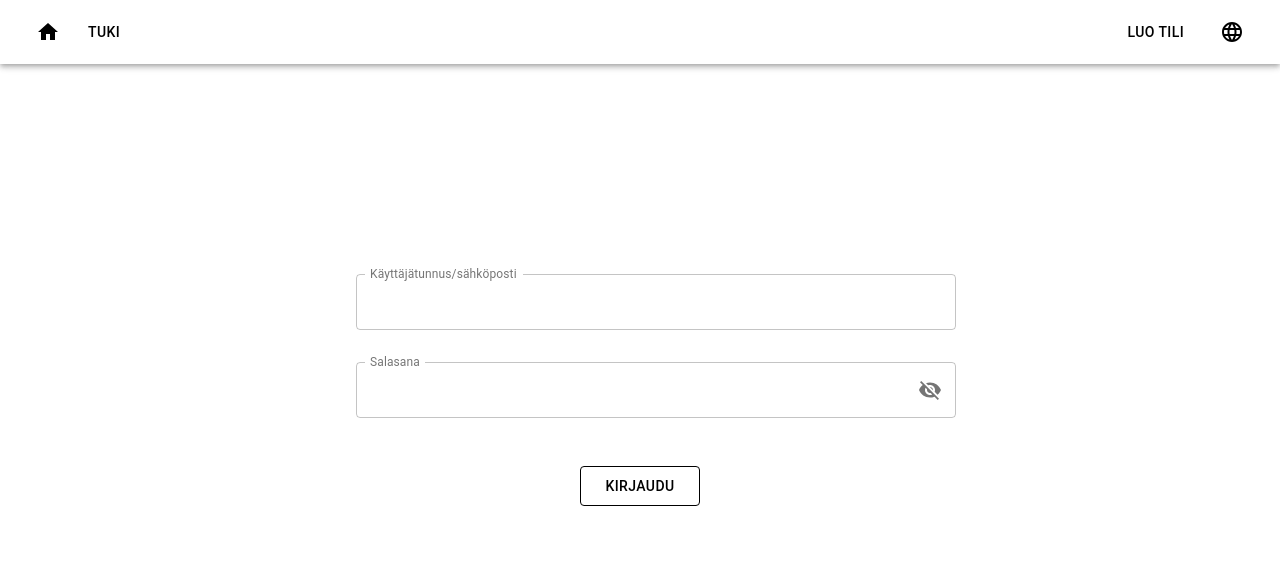
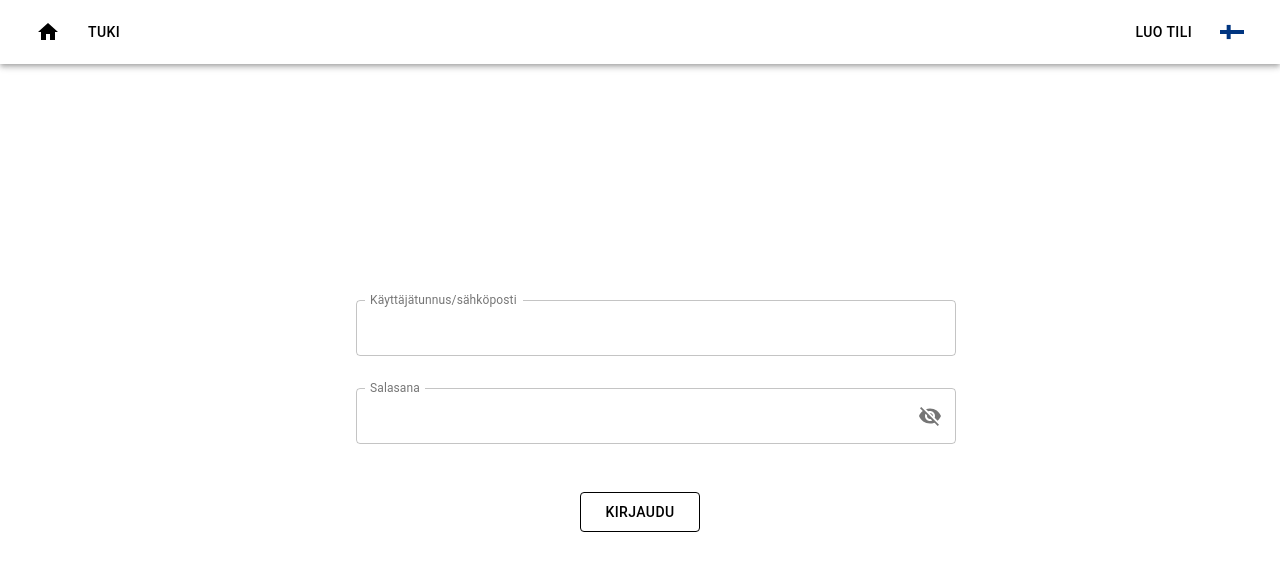
Before and after one commit to Markusstr/Kampus-liikkeessa, a React (Create React App) app in the folder frontend/: page /login in a window 1280 px wide. Shown: the top 570 px of the page. Built offline with nearby package versions, Linux system fonts and the light colour scheme.

Commit message:
Login handling

```diff
--- a/frontend/src/App.js
+++ b/frontend/src/App.js
@@ -18,9 +18,9 @@ function App() {
   const [loggedStatus, setLoggedStatus] = useState(false);
   const [currentPage, setCurrentPage] = useState("home");
 
-  function handleLogin() {
+  function handleLogin(boolean) {
     console.log("Successful function call.");
-    setLoggedStatus(!loggedStatus);
+    setLoggedStatus(boolean);
   }
   function handleCurrentPage(parameter1) {
     console.log("Successful function call.");
--- a/frontend/src/components/general/AppBar.js
+++ b/frontend/src/components/general/AppBar.js
@@ -5,8 +5,10 @@ import AppBar from '@material-ui/core/AppBar';
 import Toolbar from '@material-ui/core/Toolbar';
 import Button from '@material-ui/core/Button';
 import IconButton from '@material-ui/core/IconButton';
+import SvgIcon from '@material-ui/core/SvgIcon';
 import LanguageIcon from '@material-ui/icons/Language';
 import HomeIcon from '@material-ui/icons/Home';
+import Paper from '@material-ui/core/Paper';
 
 const useStyles = makeStyles(theme => ({
   root: {
@@ -16,16 +18,15 @@ const useStyles = makeStyles(theme => ({
   },
   languageButton: {
     color: "black",
+    marginLeft: theme.spacing(1),
   },
   login: {
     color: "black",
-    marginLeft: "auto",
-    marginRight: -12
+    marginLeft: theme.spacing(1),
   },
   make: {
     color: "black",
-    marginRight: theme.spacing(2),
-    marginLeft: theme.spacing(4),
+    marginLeft: theme.spacing(1),
   },
   support: {
     color: "black",
@@ -33,6 +34,7 @@ const useStyles = makeStyles(theme => ({
   },
   Home: {
     color: "black",
+    marginLeft: 0,
   },
   Logo: {
     position: 'absolute',
@@ -43,12 +45,90 @@ const useStyles = makeStyles(theme => ({
     color: 'white',
     position: "static",
   },
+  makeGOright: {
+    color: "black",
+    marginLeft: "auto",
+    marginRight: 0,
+  },
+  flagSize: {
+  },
 }));
+
+function ComponentCreate() {
+  const classes = useStyles();
+  return (
+  <Link to="/createAccount" className={classes.make}>
+    <Button color="inherit">Luo tili</Button>
+  </Link>)
+}
+
+function ComponentLogin() {
+  const classes = useStyles();
+  return (
+  <Link to="/login" className={classes.login}>
+    <Button color="inherit">Kirjaudu</Button>
+  </Link>)
+}
+
+function ComponentLanguage() {
+  const classes = useStyles();
+  return (
+
+    <IconButton className={classes.languageButton} color="inherit" aria-label="Language">
+      <SvgIcon viewBox="0 0 1800 1100">
+        <svg xmlns="http://www.w3.org/2000/svg" width="1800" height="1100">
+          <rect width="1800" height="1100" fill="#fff"/>
+          <rect width="1800" height="300" y="400" fill="#003580"/>
+          <rect width="300" height="1100" x="500" fill="#003580"/>
+        </svg>
+      </SvgIcon>
+    </IconButton>
+  );
+}
 
 
 export default function ButtonAppBar(props) {
 
   const classes = useStyles();
+  const handleLogout = () => {
+    props.setLoggedStatus(false);
+  }
+
+  function AppBarContent() {
+    if (props.loggedStatus) {
+      return (<Button
+        className={classes.login}
+        color="inherit"
+        onClick={() => {handleLogout()}}>
+        Kirjaudu ulos</Button>);
+    }
+    else {
+      if (props.currentPage.localeCompare("login")===0) {
+        return (
+          <div>
+            <ComponentCreate/>
+            <ComponentLanguage />
+          </div>
+        );
+      }
+      else if (props.currentPage.localeCompare("createAccount")===0) {
+        return (
+          <div>
+          <ComponentLogin />
+          <ComponentLanguage />
+          </div>);
+      }
+      else {
+        return(
+          <div>
+            <ComponentLogin />
+            <ComponentCreate />
+            <ComponentLanguage />
+          </div>
+        );
+      }
+    }
+  }
 
   return (
     <div className={classes.root}>
@@ -69,19 +149,9 @@ export default function ButtonAppBar(props) {
               <img src={`${process.env.PUBLIC_URL}/KampusLiikkessaLogo.svg`} />
             </IconButton>
           </Link>
-          {props.currentPage.localeCompare("login")===0 ? <p className={classes.login}></p> :
-            <Link to="/login" className={classes.login}>
-              <Button color="inherit">Kirjaudu</Button>
-            </Link>
-          }
-          {props.currentPage.localeCompare("createAccount")===0 ? <p className={classes.make}></p> :
-            <Link to="/createAccount" className={classes.make}>
-              <Button color="inherit">Luo tili</Button>
-            </Link>
-          }
-          <IconButton className={classes.languageButton} color="inherit" aria-label="Language">
-              <LanguageIcon />
-          </IconButton>
+          <div className={classes.makeGOright}>
+            <AppBarContent />
+          </div>
         </Toolbar>
       </AppBar>
     </div>
--- a/frontend/src/components/routes/about.js
+++ b/frontend/src/components/routes/about.js
@@ -25,7 +25,7 @@ export default function ButtonAppBar(props) {
 
   useEffect(() => {
     handlePage("support");
-  }, []);
+  }, [handlePage]);
 
   return (
     <div className={classes.root}>
--- a/frontend/src/components/routes/createAccount.js
+++ b/frontend/src/components/routes/createAccount.js
@@ -69,9 +69,11 @@ const useStyles = makeStyles(theme => ({
     },
 }));
 
+
 export default function Create(props) {
     const classes = useStyles();
     const handlePage = props.handleCurrentPage;
+
 
     useEffect(() => {
         handlePage("createAccount");
@@ -79,6 +81,7 @@ export default function Create(props) {
             return <Redirect to="/"/>
         }
     }, []);
+
 
     const [values, setValues] = useState({
         password: '',
@@ -102,6 +105,7 @@ export default function Create(props) {
     const handleClickPasswordCheck = () => {
         setValues({...values, showPasswordCheck: !values.showPasswordCheck});
     };
+
 
     return (
         <React.Fragment>
--- a/frontend/src/components/routes/login.js
+++ b/frontend/src/components/routes/login.js
@@ -63,6 +63,13 @@ export default function Login(props) {
         setValues({...values, showPassword: !values.showPassword});
     };
 
+    const handleLogin = () => {
+        props.setLoggedStatus();
+        return (
+            <Redirect to="/" />
+        )
+    }
+
     return (
         <div className={classes.root}>
             <Box className={classes.box}>
@@ -103,8 +110,13 @@ export default function Login(props) {
                         }}
                         />
                 </form>
-                {props.loggedStatus ? <p>totta</p> : <p>ei totta</p>}
-                    <Button className={classes.login} color="inherit" variant="outlined">Kirjaudu</Button>
+                <Button
+                className={classes.login}
+                onClick={() => {handleLogin()}}
+                color="inherit"
+                variant="outlined">
+                Kirjaudu
+                </Button>
                 </Box>
         </div>
     );
```
Lines whose indentation alone changed are shown as unchanged.
